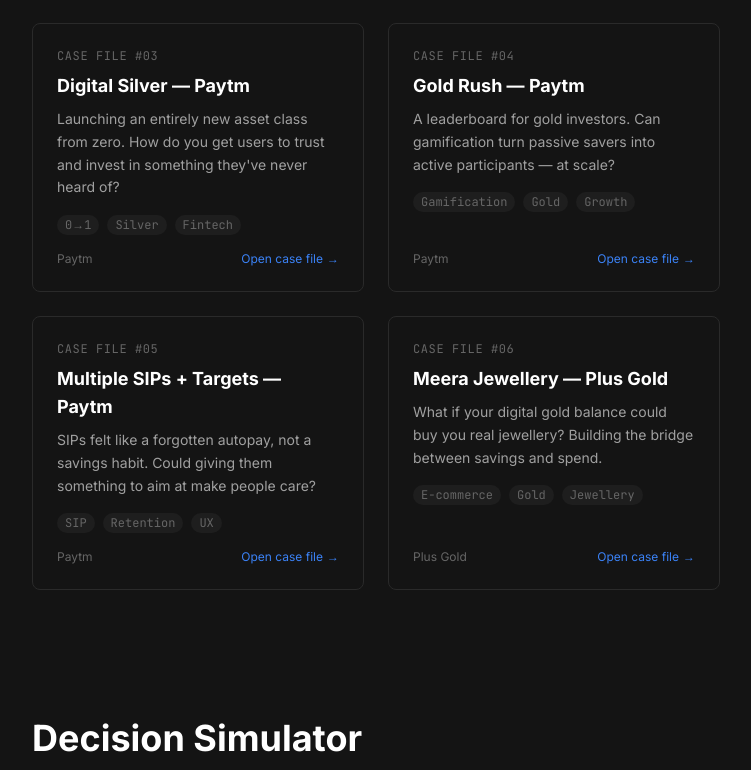
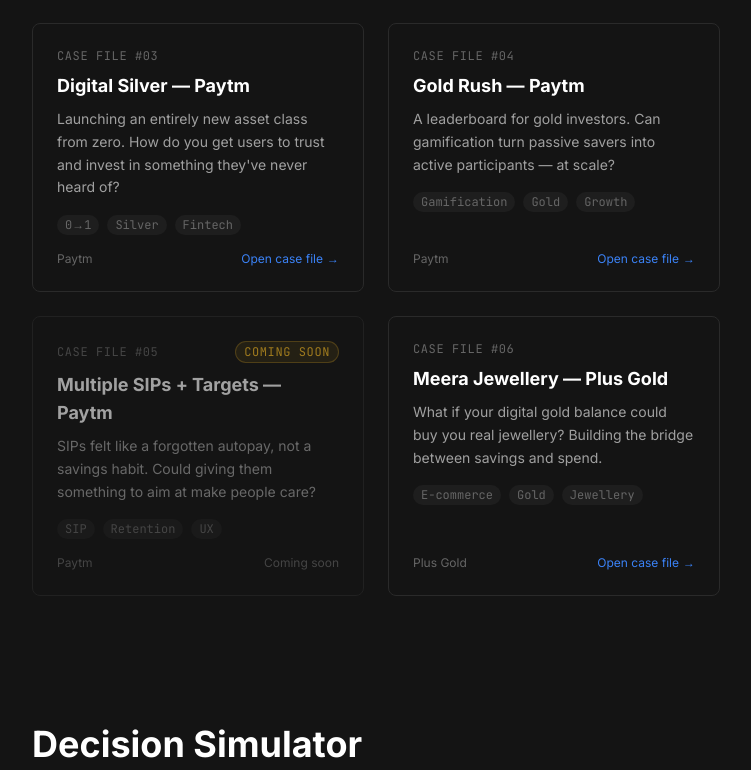
Before and after one commit to RohitKalita17/Rohit-s-Portfolio, a Next.js app: page / in a window 1280 px wide. Shown: the part 2355-3125 px from the top of the page, without its empty margins (264-1015 px from the left). Built offline with nearby package versions, Linux system fonts and the light colour scheme.

Commit message:
disabling multi sip

```diff
--- a/app/cases/[slug]/page.tsx
+++ b/app/cases/[slug]/page.tsx
@@ -4,7 +4,7 @@
 import ReadingProgress from "@/components/ReadingProgress";
 
 export function generateStaticParams() {
-  return cases.map((c) => ({ slug: c.slug }));
+  return cases.filter((c) => !c.comingSoon).map((c) => ({ slug: c.slug }));
 }
 
 export async function generateMetadata({ params }: { params: Promise<{ slug: string }> }) {
@@ -20,7 +20,7 @@
 export default async function CasePage({ params }: { params: Promise<{ slug: string }> }) {
   const { slug } = await params;
   const c = getCaseBySlug(slug);
-  if (!c) notFound();
+  if (!c || c.comingSoon) notFound();
 
   const { prev, next } = getAdjacentCases(slug);
 
--- a/app/sitemap.ts
+++ b/app/sitemap.ts
@@ -13,7 +13,7 @@
     priority: 1,
   };
 
-  const casePages: MetadataRoute.Sitemap = cases.map((c) => ({
+  const casePages: MetadataRoute.Sitemap = cases.filter((c) => !c.comingSoon).map((c) => ({
     url: `${BASE_URL}/cases/${c.slug}`,
     lastModified,
     changeFrequency: "monthly",
--- a/components/Projects.tsx
+++ b/components/Projects.tsx
@@ -10,6 +10,7 @@
   problem: string;
   company: string;
   tags: string[];
+  comingSoon?: boolean;
 };
 
 const projects: Project[] = [
@@ -57,6 +58,7 @@
       "SIPs felt like a forgotten autopay, not a savings habit. Could giving them something to aim at make people care?",
     company: "Paytm",
     tags: ["SIP", "Retention", "UX"],
+    comingSoon: true,
   },
   {
     id: "06",
@@ -70,43 +72,52 @@
 ];
 
 function ProjectCard({ project, index, isLast }: { project: Project; index: number; isLast: boolean }) {
-  return (
+  const comingSoon = project.comingSoon;
+
+  const body = (
     <motion.div
-      initial={{ opacity: 0, y: 20 }}
-      whileInView={{ opacity: 1, y: 0 }}
-      viewport={{ once: true }}
-      transition={{ duration: 0.4, ease: "easeOut", delay: index * 0.1 }}
-      className={`${isLast ? "md:col-span-2" : ""} h-full`}
-    >
-      <Link href={`/cases/${project.slug}`} className="block group h-full">
-        <motion.div
-          whileHover={{ y: -4, boxShadow: "0 0 20px rgba(59,130,246,0.15), 0 8px 24px rgba(0,0,0,0.4)", borderColor: "rgba(59,130,246,0.4)" }}
+      whileHover={
+        comingSoon
+          ? undefined
+          : { y: -4, boxShadow: "0 0 20px rgba(59,130,246,0.15), 0 8px 24px rgba(0,0,0,0.4)", borderColor: "rgba(59,130,246,0.4)" }
+      }
       className="rounded-lg p-5 md:p-6 h-full flex flex-col"
       style={{
         border: "1px solid #2a2a2a",
         background: "#141414",
+        opacity: comingSoon ? 0.6 : 1,
+        cursor: comingSoon ? "default" : "pointer",
         transition: "border-color 0.2s, box-shadow 0.2s, transform 0.2s",
       }}
     >
+      <div className="flex items-center justify-between gap-2">
         <p
           className="text-xs uppercase tracking-wider"
+          style={{ color: "var(--text-tertiary)", fontFamily: "var(--font-jetbrains), monospace" }}
+        >
+          CASE FILE #{project.id}
+        </p>
+        {comingSoon && (
+          <span
+            className="text-xs uppercase tracking-wider px-2 py-0.5 rounded-full whitespace-nowrap"
             style={{
-              color: "var(--text-tertiary)",
+              color: "#FBBF24",
+              background: "rgba(251,191,36,0.12)",
+              border: "1px solid rgba(251,191,36,0.35)",
               fontFamily: "var(--font-jetbrains), monospace",
             }}
           >
-            CASE FILE #{project.id}
-          </p>
+            Coming soon
+          </span>
+        )}
+      </div>
       <h3
-            className="font-bold text-lg mt-2 group-hover:text-blue-400 transition-colors"
+        className={`font-bold text-lg mt-2 transition-colors ${comingSoon ? "" : "group-hover:text-blue-400"}`}
         style={{ color: "var(--text-primary)" }}
       >
         {project.label}
       </h3>
-          <p
-            className="mt-2 text-sm leading-relaxed"
-            style={{ color: "var(--text-secondary)" }}
-          >
+      <p className="mt-2 text-sm leading-relaxed" style={{ color: "var(--text-secondary)" }}>
         {project.problem}
       </p>
 
@@ -130,6 +141,11 @@
         <span className="text-xs" style={{ color: "var(--text-tertiary)" }}>
           {project.company}
         </span>
+        {comingSoon ? (
+          <span className="text-xs" style={{ color: "var(--text-tertiary)" }}>
+            Coming soon
+          </span>
+        ) : (
           <span
             className="text-xs flex items-center gap-1 group-hover:gap-2 transition-all"
             style={{ color: "var(--accent)" }}
@@ -137,9 +153,28 @@
             Open case file
             <span aria-hidden>→</span>
           </span>
+        )}
       </div>
     </motion.div>
+  );
+
+  return (
+    <motion.div
+      initial={{ opacity: 0, y: 20 }}
+      whileInView={{ opacity: 1, y: 0 }}
+      viewport={{ once: true }}
+      transition={{ duration: 0.4, ease: "easeOut", delay: index * 0.1 }}
+      className={`${isLast ? "md:col-span-2" : ""} h-full`}
+    >
+      {comingSoon ? (
+        <div className="block h-full" aria-disabled="true">
+          {body}
+        </div>
+      ) : (
+        <Link href={`/cases/${project.slug}`} className="block group h-full">
+          {body}
         </Link>
+      )}
     </motion.div>
   );
 }
--- a/lib/cases.ts
+++ b/lib/cases.ts
@@ -12,6 +12,7 @@
   learnings: string;
   honest_take: string;
   image?: string;
+  comingSoon?: boolean;
 };
 
 export const cases: CaseFile[] = [
@@ -118,6 +119,7 @@
     honest_take:
       "Target amounts and progress tracking are the natural next step — users can name what they're saving for today, but can't set how much it'll cost or watch themselves get closer. That's the piece that would complete the habit loop.",
     image: "/cases/multiple-sips-targets.png",
+    comingSoon: true,
   },
   {
     id: "02",
@@ -177,7 +179,8 @@
 
 export function getAdjacentCases(slug: string): { prev: CaseFile | null; next: CaseFile | null } {
   // Walk in displayed (case-number) order so prev/next matches the grid.
-  const ordered = [...cases].sort((a, b) => a.id.localeCompare(b.id));
+  // Skip unlaunched ("coming soon") cases so navigation never lands on them.
+  const ordered = [...cases].filter((c) => !c.comingSoon).sort((a, b) => a.id.localeCompare(b.id));
   const idx = ordered.findIndex((c) => c.slug === slug);
   return {
     prev: idx > 0 ? ordered[idx - 1] : null,
```
Lines whose indentation alone changed are shown as unchanged.
